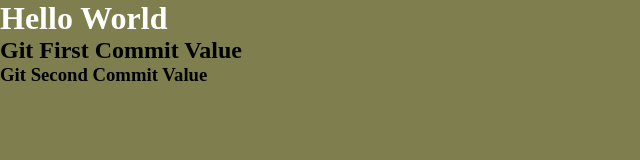
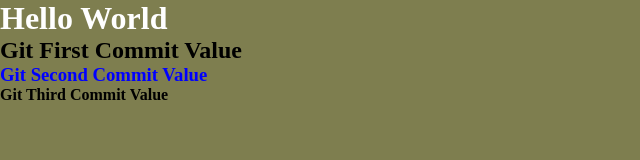
Before and after one commit to ayushkaushik-21/FirstDemorepo, a plain HTML site: page src/index.html in a window 1280 px wide. Shown: the whole page, without its empty margins (0-640 px from the left). Drawn offline with Linux system fonts and the light colour scheme.

Commit message:
Third Commit

```diff
--- a/src/CSS/style.css
+++ b/src/CSS/style.css
@@ -12,3 +12,7 @@ h1 {
   color: #ffffff;
   font: cursive;
 }
+h3 {
+  font-weight: bold;
+  color: blue;
+}
--- a/src/index.html
+++ b/src/index.html
@@ -11,6 +11,7 @@
     <h1>Hello World</h1>
     <h2>Git First Commit Value</h2>
     <h3>Git Second Commit Value</h3>
+    <h4>Git Third Commit Value</h3>
     <script src="JS/script.js"></script>
   </body>
 </html>
```
